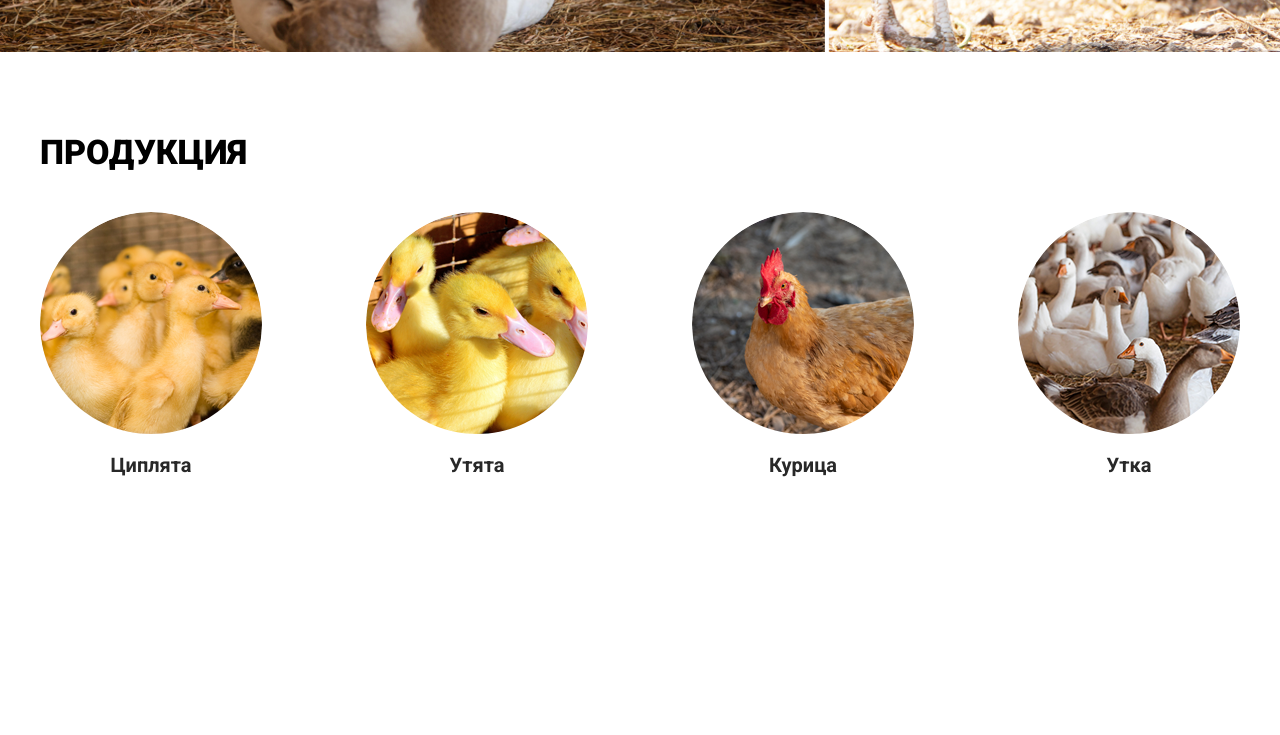
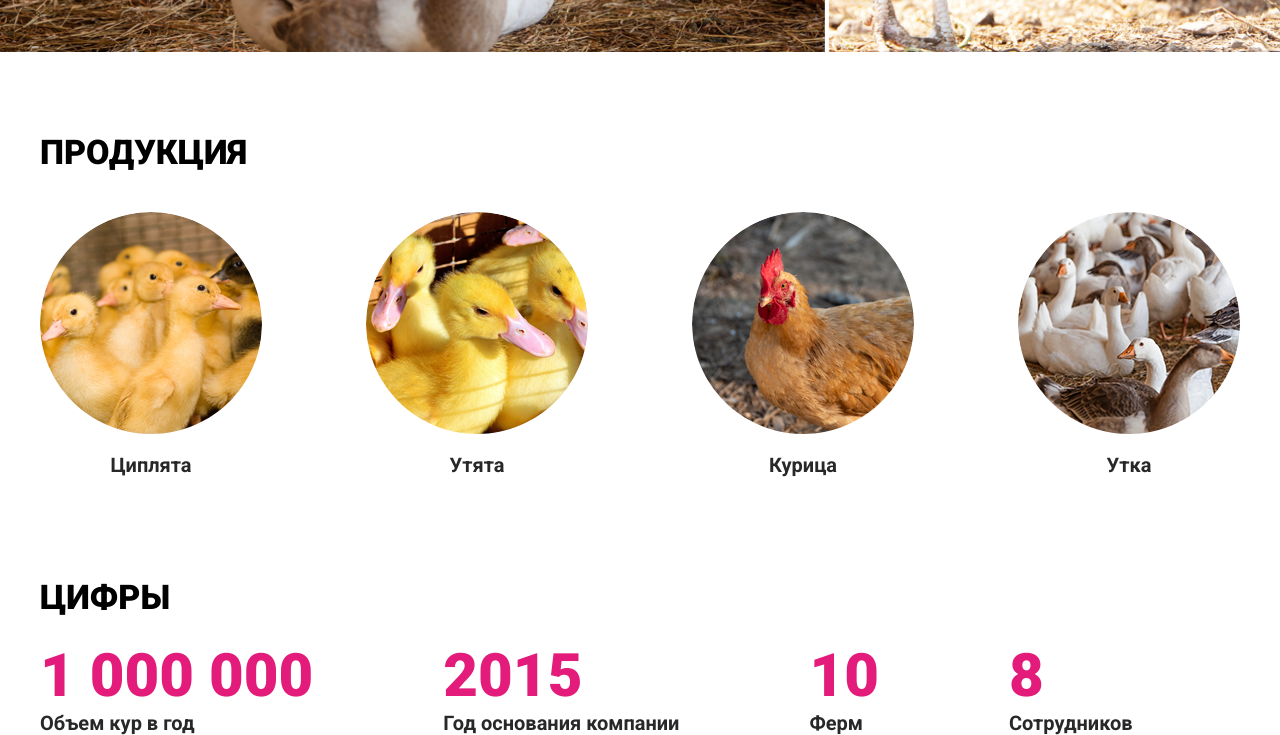
Before and after one commit to MarianVytak/chicken, a website: page src/index.html in a window 1280 px wide. Shown: the part 660-1395 px from the top of the page. Before the commit the page ends 1237 px from the top, so only its background shows below. Drawn offline with nearby package versions, Linux system fonts and the light colour scheme; files that its build step writes are made by us from their sources.

Commit message:
Added Seciton 3.

```diff
--- a/src/assets/sass/style.scss
+++ b/src/assets/sass/style.scss
@@ -5,6 +5,7 @@ Table of contents
 ## Header
 ## Section 1
 ## Section 2
+## Section 3
 *******************/
 
 
@@ -23,3 +24,7 @@ Table of contents
 /* ## Section 2
 ====================*/
 @import "../../templates/section-2/section-2";
+
+/* ## Section 3
+====================*/
+@import "../../templates/section-3/section-3";
--- /dev/null
+++ b/src/templates/section-3/section-3.html
@@ -0,0 +1,29 @@
+<div class="section-3">
+    <div class="container">
+
+        <h2 class="h2">цифры</h2>
+
+        <ul class="section-3__list">
+            <li class="section-3__list_item">
+                <div class="section-3__list_item_title">1 000 000</div>
+                <div class="section-3__list_item_subtitle">Объем кур в год</div>
+            </li>
+            <li class="section-3__list_item">
+                <div class="section-3__list_item_title">2015</div>
+                <div class="section-3__list_item_subtitle">Год основания компании</div>
+            </li>
+            <li class="section-3__list_item">
+                <div class="section-3__list_item_title">10</div>
+                <div class="section-3__list_item_subtitle">Ферм</div>
+            </li>
+            <li class="section-3__list_item">
+                <div class="section-3__list_item_title">8</div>
+                <div class="section-3__list_item_subtitle">Сотрудников</div>
+            </li>
+        </ul>
+        <!-- /.section-3__list -->
+
+    </div>
+    <!-- /.container -->
+</div>
+<!-- /.section-3 -->
--- /dev/null
+++ b/src/templates/section-3/section-3.scss
@@ -0,0 +1,30 @@
+.section-3 {
+  background-color: $white;
+}
+
+.section-3__list {
+  display: flex;
+  align-items: center;
+  justify-content: flex-start;
+}
+
+.section-3__list_item {
+  margin-right: 130px;
+  &:last-child {
+    margin-right: 0;
+  }
+}
+
+.section-3__list_item_title {
+  font-weight: 900;
+  font-size: 60px;
+  color: $pink;
+  line-height: 1;
+}
+
+.section-3__list_item_subtitle {
+  margin-top: 5px;
+  font-weight: bold;
+  font-size: 20px;
+  color: #282828;
+}
```
Also changed, not shown: src/index.html (+1 -0 lines).
